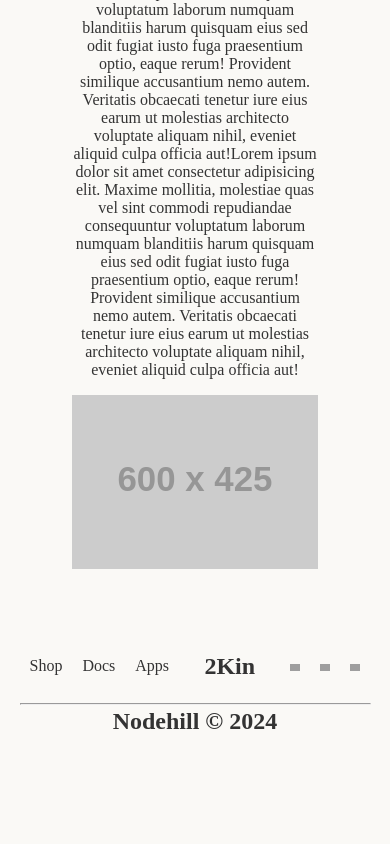
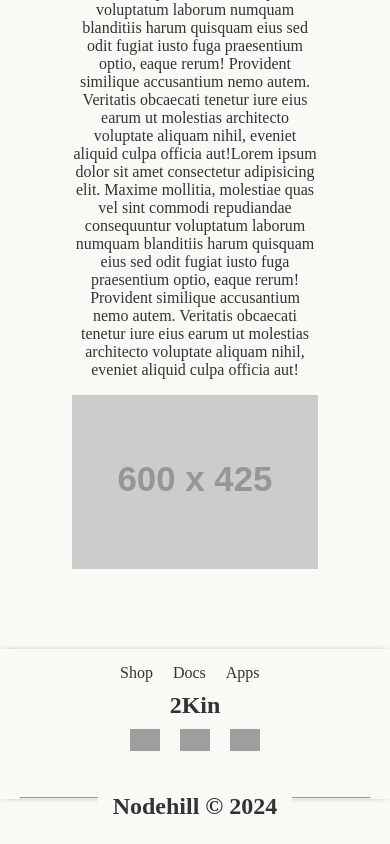
Before and after one commit to SirSicard/2KIN-Onboarding, a React (Vite) app in the folder client/: page / in a window 390 px wide. Shown: the part 5272-6116 px from the top of the page. Before the commit the page ends 6031 px from the top, so only its background shows below. Built offline with nearby package versions, Linux system fonts and the light colour scheme; grey boxes are pictures that could not be loaded.

Commit message:
Made footer responsive and a small changeup on design

```diff
--- a/client/src/components/Footer.jsx
+++ b/client/src/components/Footer.jsx
@@ -1,5 +1,5 @@
 import { Link } from "react-router-dom";
-import "../styles/footer.css"
+import "../styles/footer.css";
 function Footer() {
   return (
     <footer>
@@ -10,19 +10,30 @@ function Footer() {
             <Link>Docs</Link>
             <Link>Apps</Link>
           </div>
-                <h2>2Kin</h2>
+          <h2 id="footer-title">2Kin</h2>
           <div className="footerRight">
-                    <img src="https://upload.wikimedia.org/wikipedia/commons/thumb/a/a5/Instagram_icon.png/600px-Instagram_icon.png" alt="instagram" ></img>
-                    <img src="https://upload.wikimedia.org/wikipedia/commons/thumb/b/b8/2021_Facebook_icon.svg/2048px-2021_Facebook_icon.svg.png" alt="facebook"></img>
-                    <img src="https://img.freepik.com/premium-vector/new-twitter-logo-x-2023-twitter-x-logo-official-vector-download_691560-10797.jpg" alt="x"></img>
+            <img
+              src="https://upload.wikimedia.org/wikipedia/commons/thumb/a/a5/Instagram_icon.png/600px-Instagram_icon.png"
+              alt="instagram"
+            ></img>
+            <img
+              src="https://upload.wikimedia.org/wikipedia/commons/thumb/b/b8/2021_Facebook_icon.svg/2048px-2021_Facebook_icon.svg.png"
+              alt="facebook"
+            ></img>
+            <img
+              src="https://img.freepik.com/premium-vector/new-twitter-logo-x-2023-twitter-x-logo-official-vector-download_691560-10797.jpg"
+              alt="x"
+            ></img>
           </div>
         </div>
-            <hr/>
-            <br/>
-            <h3>Nodehill © 2024</h3>
+        <div id="footer-bottom-wrapper">
+          <hr />
+          <br />
+          <h3 id="footer-copyright">Nodehill © 2024</h3>
+        </div>
       </div>
     </footer>
-    )
+  );
 }
 
 export default Footer;
--- a/client/src/styles/footer.css
+++ b/client/src/styles/footer.css
@@ -4,11 +4,13 @@ footer{
     bottom: 0;
     display: flex;
     justify-content: center;
+    box-shadow: 0px 0px 7px -4px #333333;
+    padding-top: 15px;
 }
 
 .footerContent {
     max-height: fit-content;
-    max-width: 90vw;
+    max-width: 95vw;
     display: flex;
     justify-content: center;
     flex-flow: wrap row;
@@ -17,15 +19,26 @@ footer{
 
 .footerTop {
     width: 90vw;
-    height: 35px;
+    min-height: 35px;
     display: flex;
     justify-content: space-between;
     align-items: center;
+
+}
+
+.footerRight{
+    min-width: 170px;
+    display: flex;
+    flex-direction: row-reverse;
 }
 
 .footerRight img{
-    padding: 0 10px 0 10px;
+    margin: 0 10px 0 10px;
     display: inline-block;
+}
+
+.footerLeft{
+    min-width: 170px;
 }
 
 .footerLeft a{
@@ -37,8 +50,37 @@ footer img{
     max-width: 30px;
     max-height: 30px;
 }
+#footer-bottom-wrapper{
+    display: flex;
+    flex-direction: column;
+    width: 100%;
+    align-items: center;
+    justify-content: center;
+}
 
 hr {
     width: 90%;
     position: absolute;
 }
+
+#footer-title{
+    margin: 10px 0;
+}
+
+#footer-copyright{
+    background-color: #faf9f6;
+    z-index: 2;
+    padding: 0 15px;
+}
+
+@media (max-width: 500px) {
+    .footerTop {
+        flex-direction: column;
+    }
+
+    .footerRight{
+        display: flex;
+        flex-direction: row-reverse;
+        min-width: fit-content;
+    }
+}
```
Lines whose indentation alone changed are shown as unchanged.
